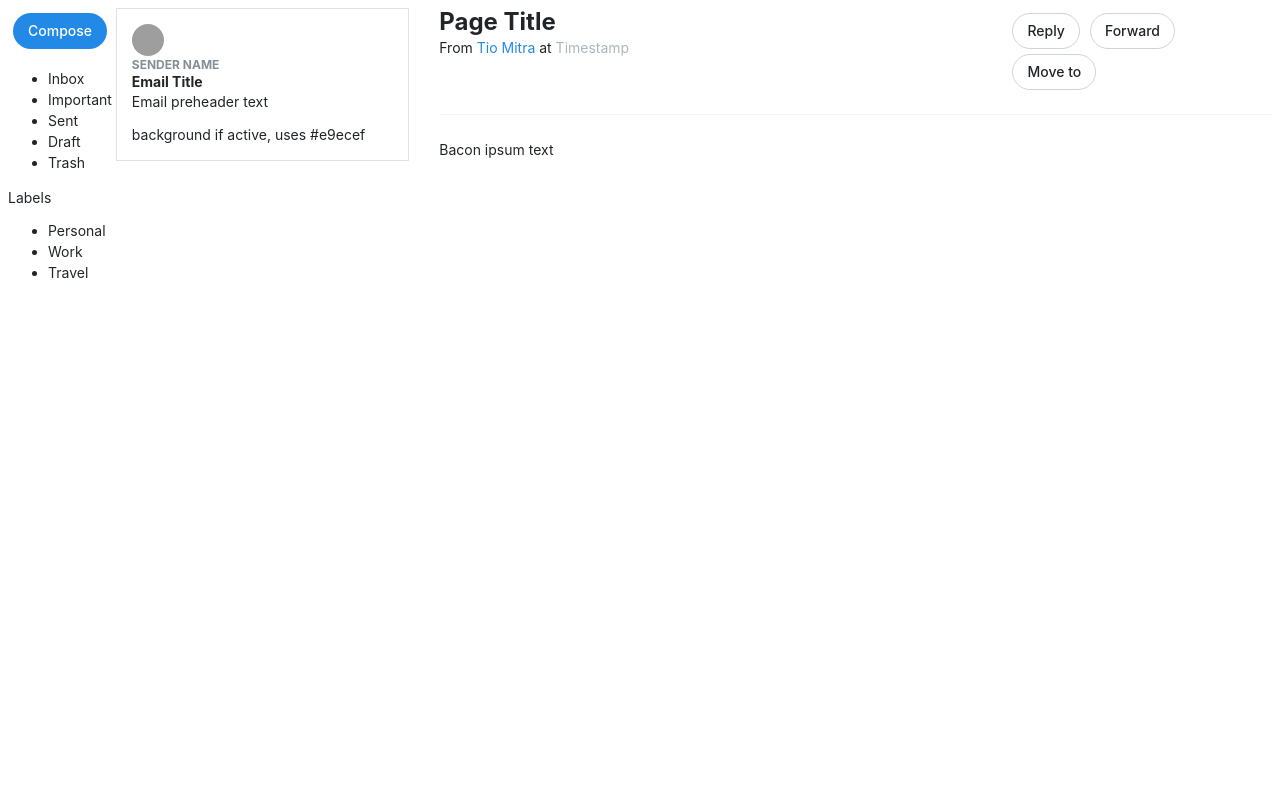
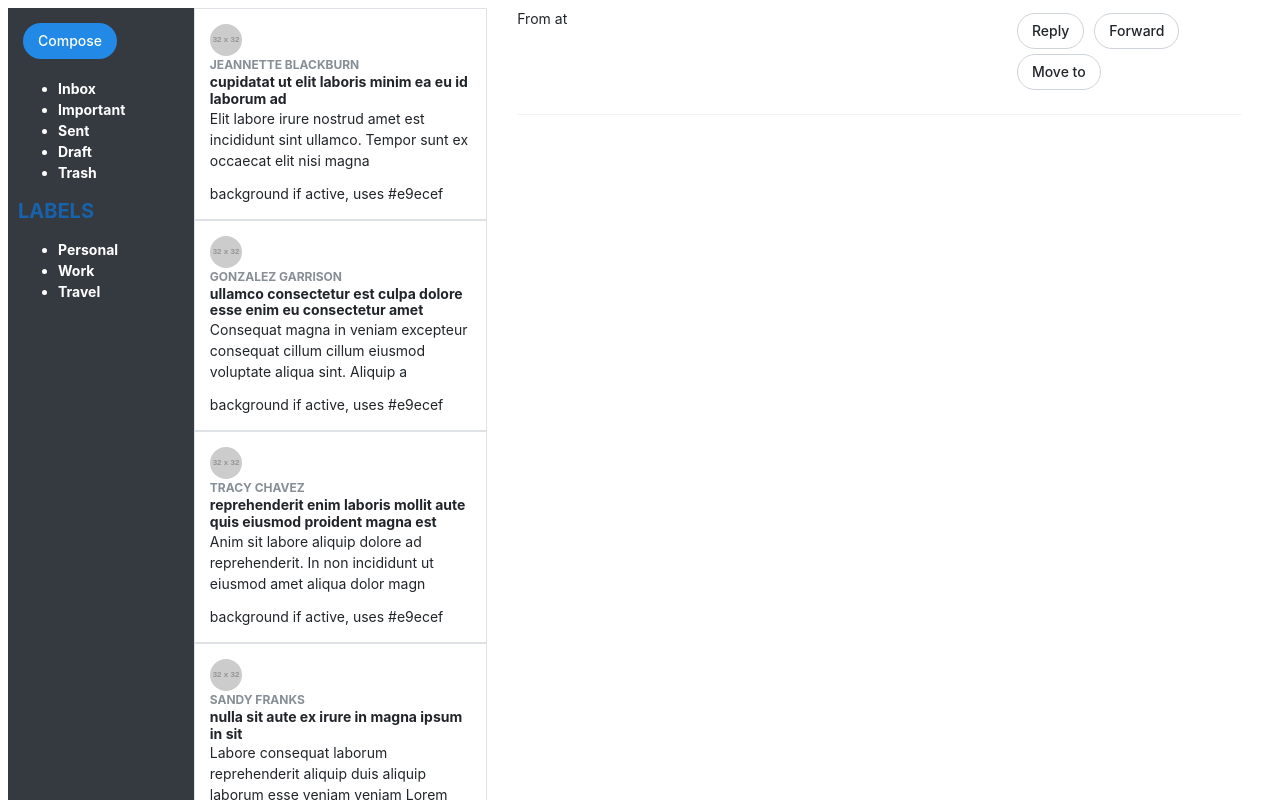
Before and after one commit to marclevetin/progressUI-email-inbox-mockup, a React (Create React App) app: page / in a window 1280 px wide. Shown: the top 800 px of the page. Built offline with nearby package versions, Linux system fonts and the light colour scheme; grey boxes are pictures that could not be loaded.

Commit message:
wired up Email detail.  Added background change based on state

```diff
--- a/src/App.js
+++ b/src/App.js
@@ -2,17 +2,48 @@ import React, { Component } from 'react';
 
 import Sidebar from './containers/Sidebar';
 import EmailList from './containers/EmailList';
+
+import {allTheThings} from './data/emails';
 import EmailDetail from './containers/EmailDetail';
 
+class App extends Component {
+  state = {
+    data: [],
+    activeEmailId: '',
+  }
 
-class App extends Component {
+  componentDidMount() {
+    this.setState({
+      data: allTheThings
+    })
+  }
+
+  handleClick = (id) => {
+    this.setState({
+        activeEmailId: id
+    })
+}
+
+
   render() {
+    const showEmailDetail = (this.state.activeEmailId) ? this.state.data.filter(email => email._id === this.state.activeEmailId)[0] : '';
+    console.log(showEmailDetail)
     return (
       <div className="grid-half">
         <div className="row">
           <Sidebar />
-          <EmailList />
-          <EmailDetail />
+          <EmailList
+            emails={this.state.data}
+            handleClick={this.handleClick}
+            activeEmail={this.state.activeEmailId}
+          />
+          <EmailDetail
+            activeEmail={this.state.activeEmailId}
+            title={showEmailDetail.title}
+            sender={showEmailDetail.name}
+            timestamp={showEmailDetail.datesent}
+            message={showEmailDetail.message}
+          />
         </div>
       </div>
     );
--- a/src/components/EmailSummary/EmailSummary.js
+++ b/src/components/EmailSummary/EmailSummary.js
@@ -1,25 +1,30 @@
-import React from 'react';
+import React from "react";
 
-import './EmailSummary.css'
+import "./EmailSummary.css";
 
-const EmailSummary = props => (
+const EmailSummary = props => {
+
+  const backgroundColor = (props.activeEmail === props.id) ? {'backgroundColor': '#e9ecef'} : {'backgroundColor': '#ffffff'};
+
+  return (
     <React.Fragment>
-
-    <div class="page-title-container email">
-    <span class="user-icon avatar email-avatar">
-    <img src="https://www.nationalgeographic.com/content/dam/animals/thumbs/rights-exempt/mammals/d/domestic-dog_thumb.jpg" />
-    </span>
-        <div class="page-title-group">
-            <h3 class="page-title-sub">{props.sender}</h3>
-            <h5 class="page-title text-base">{props.title}</h5>
-        <p>{props.preheader}</p>
-        <p>background if active, uses #e9ecef</p>
+      <div
+        className="page-title-container email"
+        onClick={() => props.handleClick(props.id)}
+        style={backgroundColor}
+      >
+        <span className="user-icon avatar email-avatar">
+          <img src={props.avatar} />
+        </span>
+        <div className="page-title-group">
+          <h3 className="page-title-sub">{props.sender}</h3>
+          <h5 className="page-title text-base">{props.title}</h5>
+          <p>{props.preheader}</p>
+          <p>background if active, uses #e9ecef</p>
         </div>
-
-    </div>
+      </div>
     </React.Fragment>
-
-
-)
+  );
+};
 
 export default EmailSummary;
--- a/src/containers/EmailDetail/EmailDetail.js
+++ b/src/containers/EmailDetail/EmailDetail.js
@@ -7,15 +7,15 @@ class EmailDetail extends Component {
 
   render() {
     return (
-      <div className="col-md-8">
-        <div class="page-title-container">
+      <div className="col-md-7">
+        <div className="page-title-container">
           <div className="grid-half">
             <div className="row no-padding">
               <div className="col-md-8">
-                <div class="page-title-group">
-                  <h5 class="page-title">Page Title</h5>
+                <div className="page-title-group">
+                  <h5 className="page-title">{this.props.title}</h5>
                   <p>
-                    From <a>Tio Mitra</a> at <span className="text-gray5">Timestamp</span>
+                    From <a>{this.props.sender}</a> at <span className="text-gray5">{this.props.timestamp}</span>
                   </p>
                 </div>
               </div>
@@ -28,7 +28,7 @@ class EmailDetail extends Component {
           </div>
         </div>
         <hr />
-        <p>Bacon ipsum text</p>
+        <p>{this.props.message}</p>
       </div>
     );
   }
--- a/src/containers/EmailList/EmailList.js
+++ b/src/containers/EmailList/EmailList.js
@@ -1,23 +1,32 @@
 import React, {Component} from 'react';
 
 import EmailSummary from '../../components/EmailSummary';
-
+import EmailDetail from '../EmailDetail';
 
 
 class EmailList extends Component {
     state = {
-
+        activeEmail: ''
     }
 
     render () {
+        const allEmailSummaries = this.props.emails.map(email =>
+            <EmailSummary
+                key={email._id}
+                id={email._id}
+                sender={email.name}
+                title={email.title}
+                unread={email.isUnread}
+                preheader={email.message.substring(0,100)}
+                avatar={email.picture}
+                handleClick={this.props.handleClick}
+                activeEmail={this.props.activeEmail}
+             />
+        )
+
         return(
             <div className="col-md-3">
-                <EmailSummary
-                    sender="Sender Name"
-                    title="Email Title"
-                    unread={true}
-                    preheader="Email preheader text"
-                />
+                {allEmailSummaries}
             </div>
         )
     }
--- /dev/null
+++ b/src/containers/Sidebar/Sidebar.css
@@ -0,0 +1,5 @@
+.sidebar {
+    height: 100vh;
+    margin-right: 0 !important;
+    padding: 10px;
+}
--- a/src/containers/Sidebar/Sidebar.js
+++ b/src/containers/Sidebar/Sidebar.js
@@ -1,5 +1,5 @@
 import React, {Component} from 'react';
-
+import './Sidebar.css';
 import PillButton from '../../components/PillButton';
 
 class Sidebar extends Component {
@@ -9,21 +9,20 @@ class Sidebar extends Component {
 
     render () {
         return(
-            <div className="col-md-1">
+            <div className="col-md-2 bg-gray8 sidebar">
                 <PillButton
                     text="Compose"
                     color="blue"
                 />
-
-                <ul>
+                <ul className="text-white bold">
                     <li>Inbox</li>
                     <li>Important</li>
                     <li>Sent</li>
                     <li>Draft</li>
                     <li>Trash</li>
                 </ul>
-                <p>Labels</p>
-                <ul>
+                <h3 className="text-blue9 text-lg">LABELS</h3>
+                <ul className="text-white bold">
                     <li>Personal</li>
                     <li>Work</li>
                     <li>Travel</li>
--- a/src/data/emails.json
+++ b/src/data/emails.js
@@ -1,4 +1,4 @@
-[
+const emails = [
     {
       "_id": "5b1ff885577a83f4d2123f0c",
       "index": 0,
@@ -96,3 +96,7 @@
       "isTrash": false
     }
   ]
+
+  module.exports = {
+    allTheThings: emails
+  }
```
